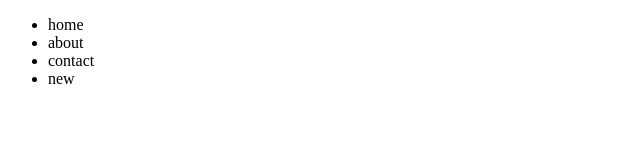
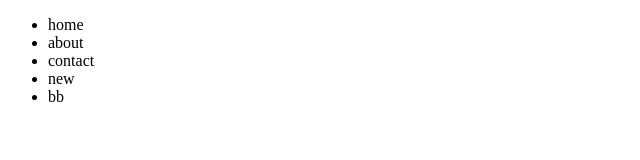
Before and after one commit to hafsaelmalki/git_project, a plain HTML site: page index.html in a window 1280 px wide. Shown: the full height of the page, 0-640 px from the left. Drawn offline with Linux system fonts and the light colour scheme.

Commit message:
add list

```diff
--- a/index.html
+++ b/index.html
@@ -12,6 +12,9 @@
             <li>about</li>
             <li>contact</li>
             <li>new</li>
+            <li>bb
+
+            </li>
 
         </ul>
     </nav>
```
